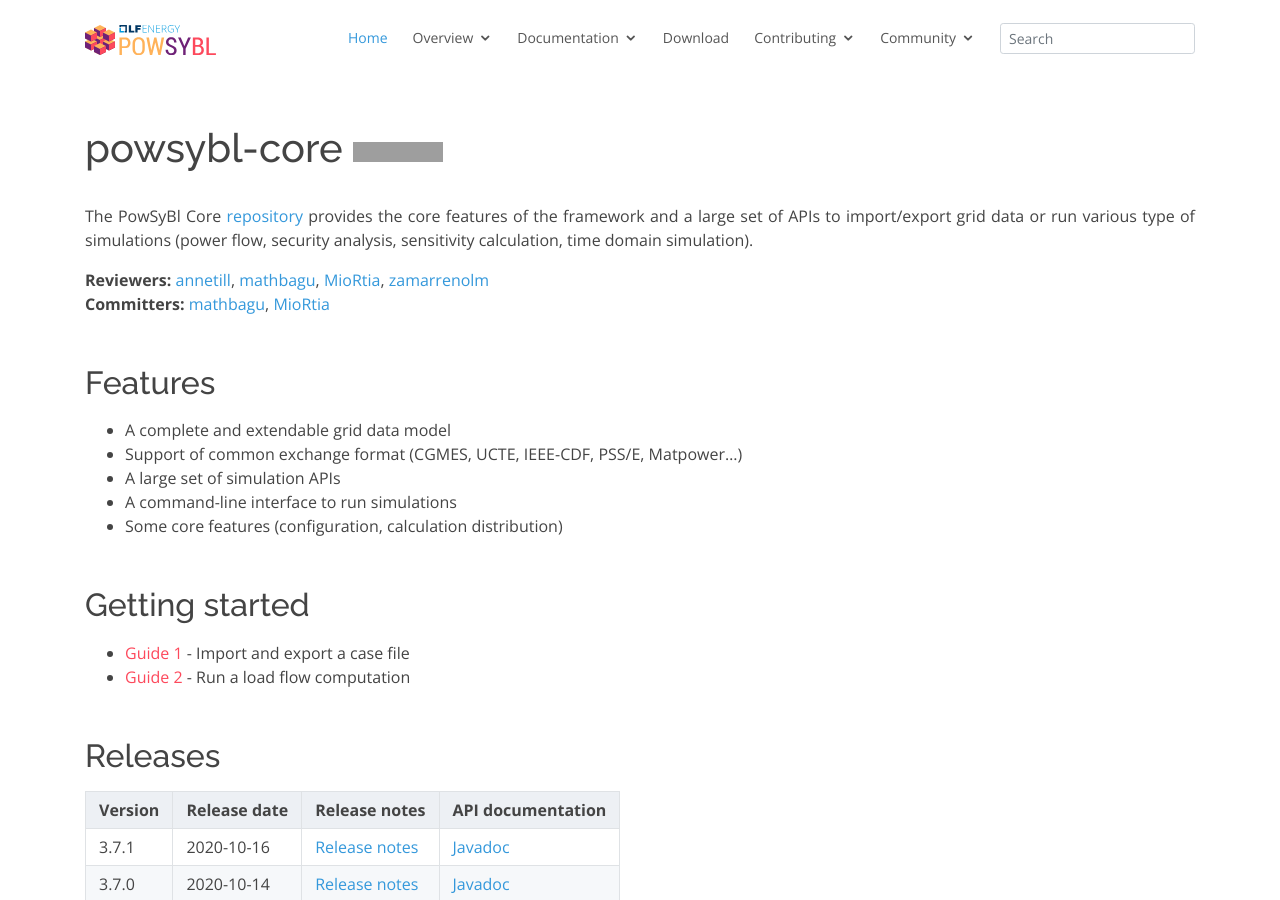
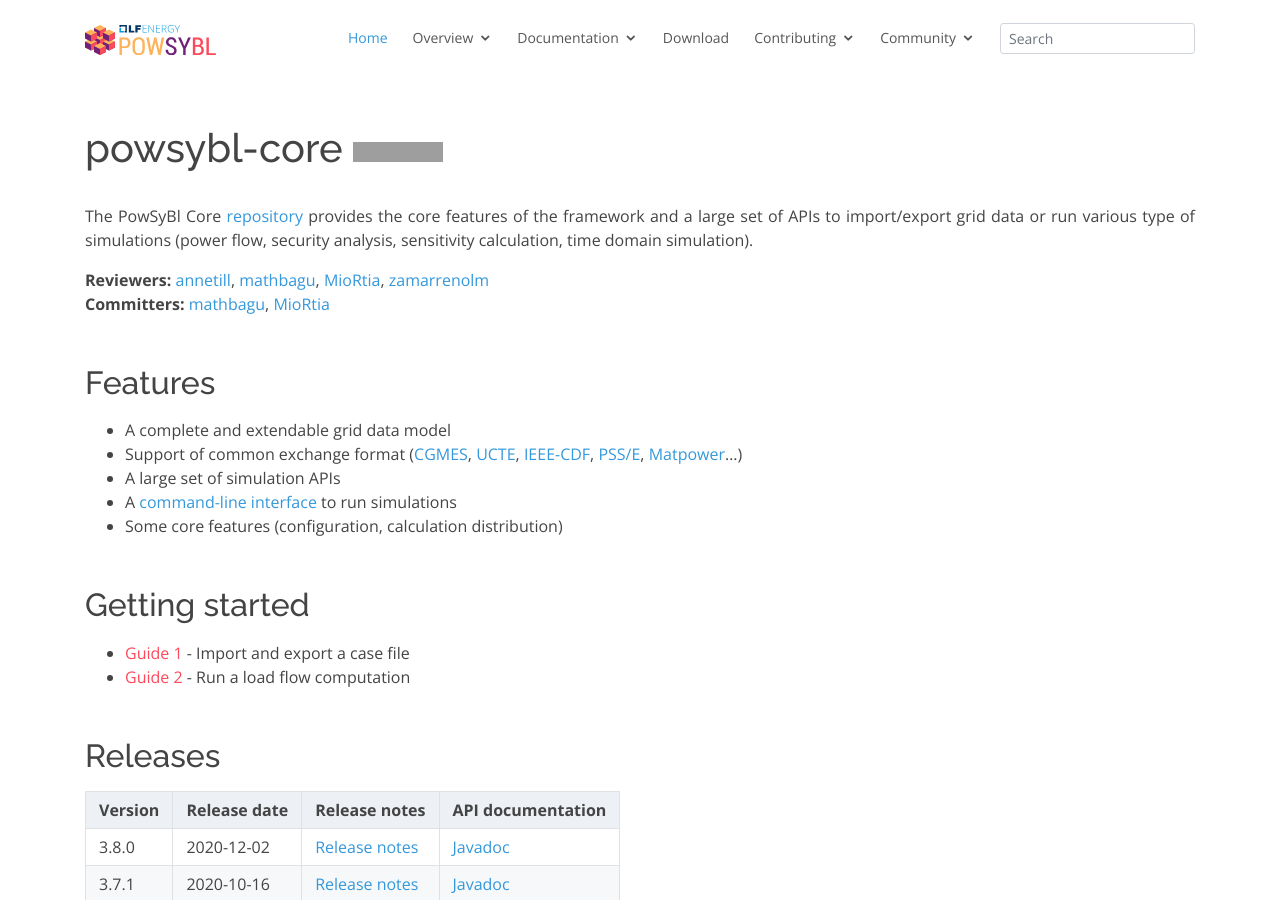
Before and after one commit to powsybl/powsybl.github.io, a Jekyll site: the page built from pages/documentation/developer/repositories/powsybl-core.md, in a window 1280 px wide and 900 px high. Built offline with Jekyll 4.4.1, drawn with Linux system fonts in a browser that asks for light colours; our own code applies the rules of GitHub Pages for plain Markdown files; some of the changed lines change nothing that is shown; grey boxes are pictures that could not be loaded.

Commit message:
Add powsybl-core v3.8.0
Signed-off-by: Mathieu BAGUE <mathieu.bague@rte-france.com>

```diff
--- a/pages/documentation/developer/repositories/powsybl-core.md
+++ b/pages/documentation/developer/repositories/powsybl-core.md
@@ -7,9 +7,9 @@
 ## Features
 
 - A complete and extendable grid data model
-- Support of common exchange format (CGMES, UCTE, IEEE-CDF, PSS/E, Matpower...)
+- Support of common exchange format ([CGMES](../../grid/formats/cim-cgmes.md), [UCTE](../../grid/formats/ucte-def.md), [IEEE-CDF](../../grid/formats/ieee-cdf.md), [PSS/E](../../grid/formats/psse.md), [Matpower](../../grid/formats/matpower.md)...)
 - A large set of simulation APIs
-- A command-line interface to run simulations
+- A [command-line interface](../../user/itools) to run simulations
 - Some core features (configuration, calculation distribution)
 
 ## Getting started
@@ -21,6 +21,7 @@
 
 | Version | Release date | Release notes | API documentation |
 | ------- | ------------ | ------------- | ----------------- |
+| 3.8.0 | 2020-12-02 | [Release notes](https://github.com/powsybl/powsybl-core/releases/tag/v3.8.0) | [Javadoc](https://javadoc.io/doc/com.powsybl/powsybl-core/3.8.0/index.html) |
 | 3.7.1 | 2020-10-16 | [Release notes](https://github.com/powsybl/powsybl-core/releases/tag/v3.7.1) | [Javadoc](https://javadoc.io/doc/com.powsybl/powsybl-core/3.7.1/index.html) |
 | 3.7.0 | 2020-10-14 | [Release notes](https://github.com/powsybl/powsybl-core/releases/tag/v3.7.0) | [Javadoc](https://javadoc.io/doc/com.powsybl/powsybl-core/3.7.0/index.html) |
 | 3.6.0 | 2020-09-09 | [Release notes](https://github.com/powsybl/powsybl-core/releases/tag/v3.6.0) | [Javadoc](https://javadoc.io/doc/com.powsybl/powsybl-core/3.6.0/index.html) |
```
